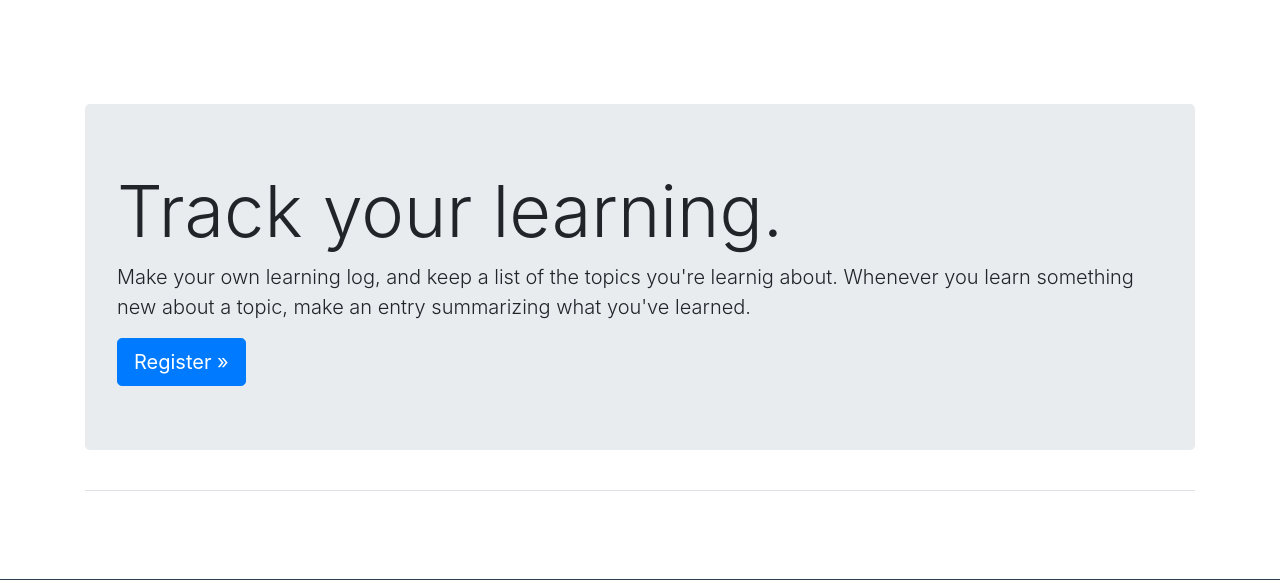
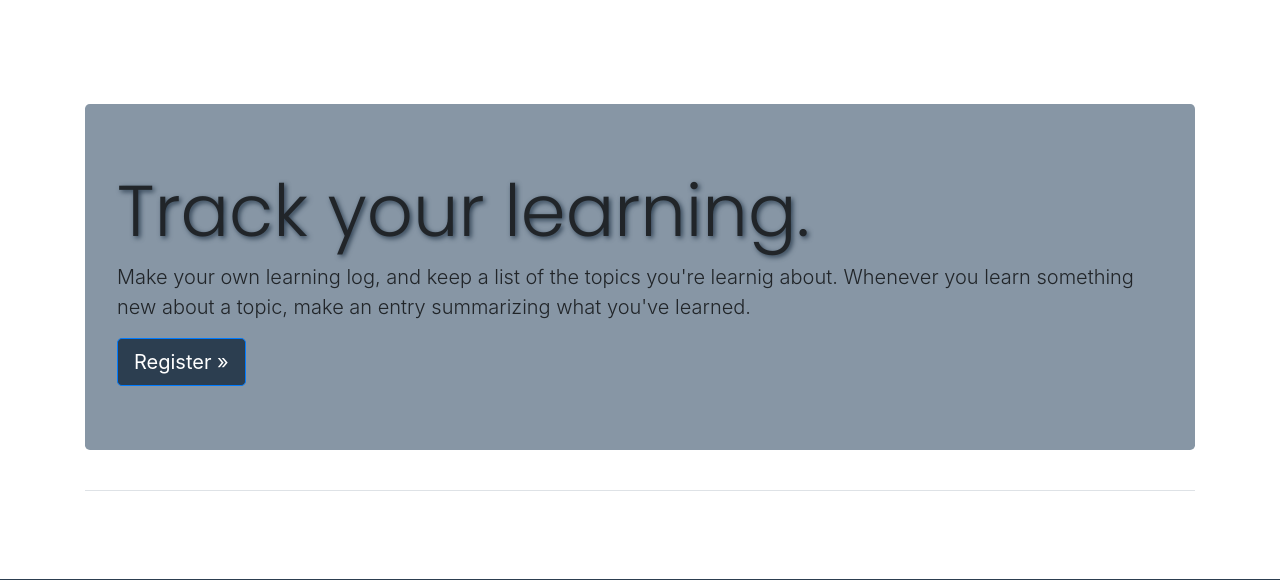
Before and after one commit to randyaajr/django_learning-log, a Django app: page / in a window 1280 px wide. Shown: the part 58-638 px from the top of the page. Run offline with Django 3.2, Linux system fonts and the light colour scheme; some libraries are stand-ins or nearby versions.

Commit message:
added sytle to main page and primary button

```diff
--- a/static/css/style.css
+++ b/static/css/style.css
@@ -1,5 +1,15 @@
+@import url('https://fonts.googleapis.com/css2?family=Poppins:wght@300;400;500;600;700&display=swap');
 .bg-light {
     background-color: #2c3e50!important;
+}
+
+.jumbotron {
+    background-color: #8796a5;
+}
+
+.jumbotron .display-3 {
+    font-family: "Poppins", sans-serif;
+    text-shadow: 2px 2px 5px #2c3e50;
 }
 
 .container {
@@ -13,3 +23,11 @@
     background-color: #2c3e50;
     color: #fff;
 }
+
+.btn-primary {
+    background-color: #2c3e50;
+}
+
+.btn-primary:hover {
+    background-color: #1c2630;
+}
```
